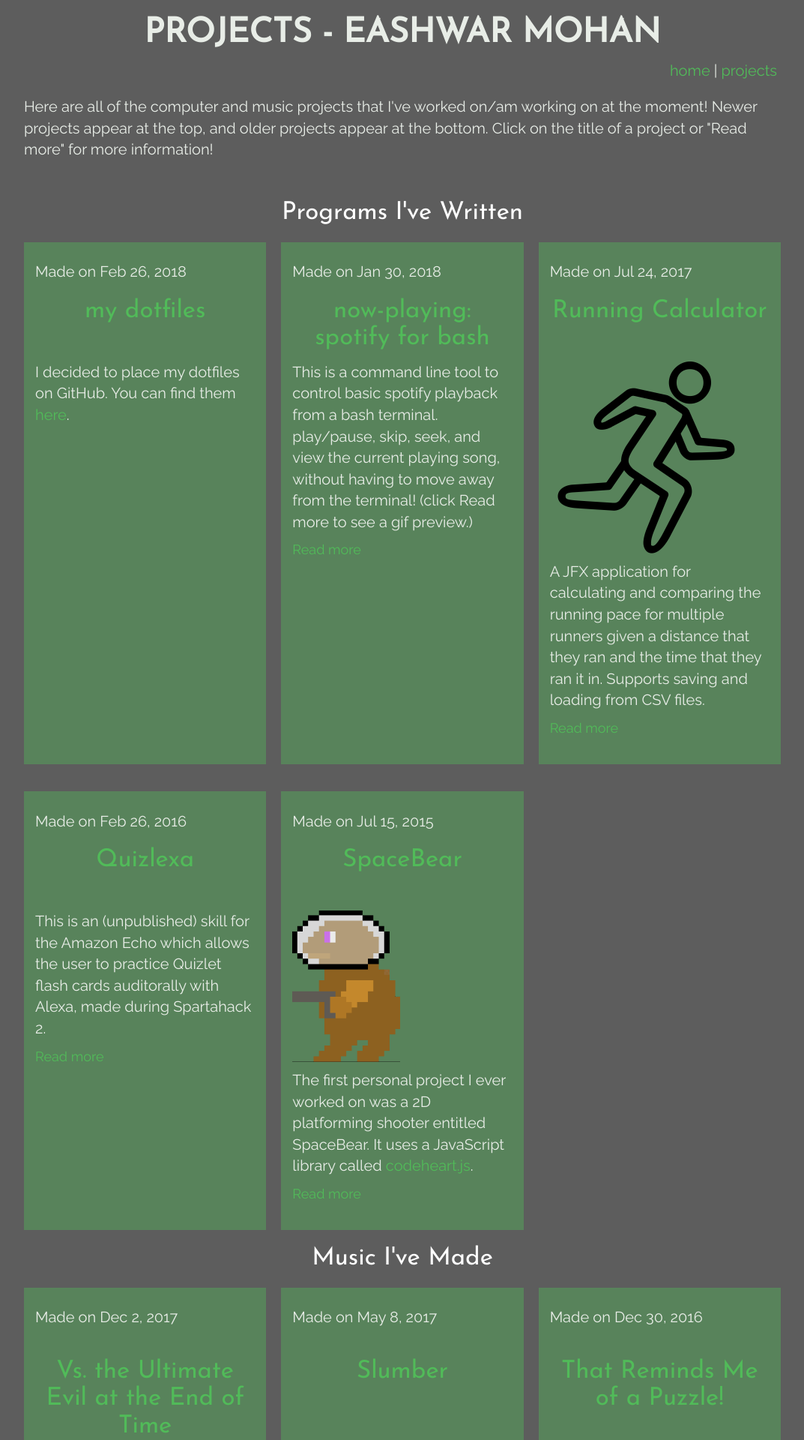
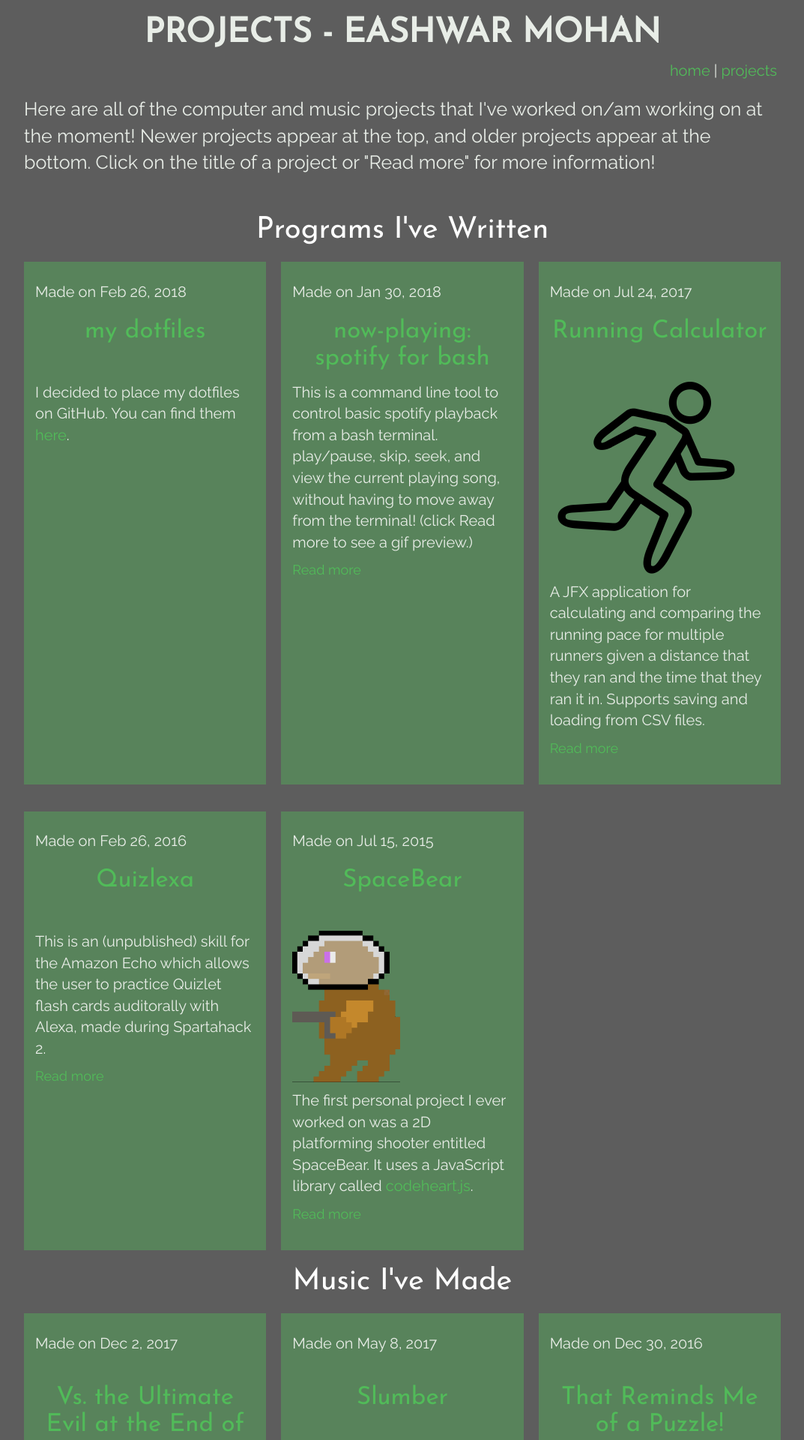
Before and after one commit to eashwar/eash.dev, a Jekyll site: the page built from projects.md, in a window 1280 px wide. Shown: the top 1920 px of the page at 75% size, without its empty margins (103-1176 px from the left). Built offline with Jekyll 4.4.1, drawn with Linux system fonts in a browser that asks for light colours; nearby versions of some CDN libraries.

Commit message:
fix font sizing

```diff
--- a/_layouts/projects.html
+++ b/_layouts/projects.html
@@ -29,7 +29,7 @@ title: blog
         </div>
 
         <div class="row match-my-cols">
-        <h2>Programs I've Written</h2>
+        <h2 class="section-title">Programs I've Written</h2>
         {% assign counter = 1 %}
         {% for post in site.posts %}
         {% if post.title contains "computer" %}
@@ -52,7 +52,7 @@ title: blog
         </div>
 
         <div class="row match-my-cols">
-        <h2>Music I've Made</h2>
+        <h2 class="section-title">Music I've Made</h2>
         {% assign counter = 1 %}
         {% for post in site.posts %}
         {% if post.title contains "musical" %}
--- a/styles/projects.css
+++ b/styles/projects.css
@@ -77,8 +77,12 @@ a:hover {
         padding-bottom: 99999px;
     }
 }
-.row.about-projects{
-    font-size: 20px;
+.section-title {
+    font-size: 40px;
+}
+
+.row.about-projects p{
+    font-size: 25px;
     padding-bottom: 1%;
     border: solid #5d5d5d 10px;
     color: #E8EDE7;
```
